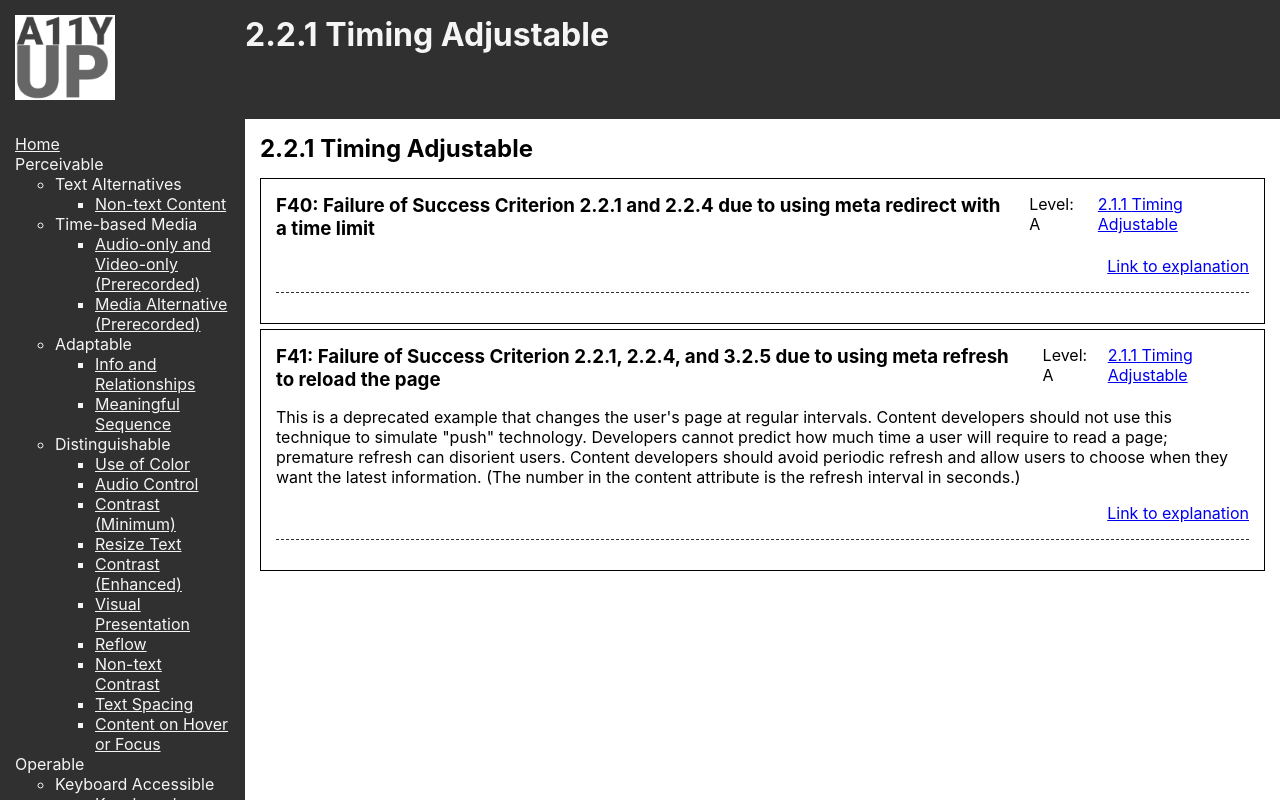
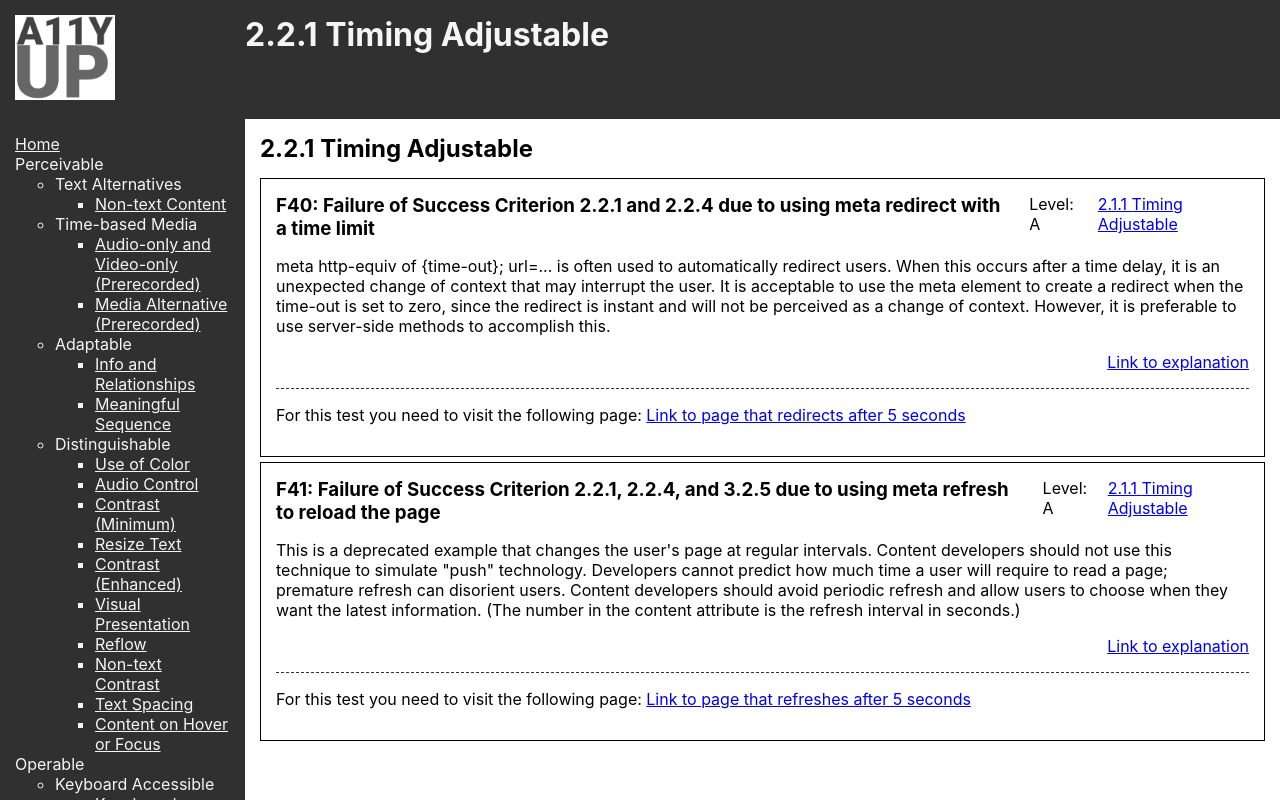
Before and after one commit to hannes-schwarzer/a11y-test-system-improving, a React (Create React App) app: page /wcag/timing-adjustable in a window 1280 px wide. Shown: the top 800 px of the page. Built offline with nearby package versions, Linux system fonts and the light colour scheme.

Commit message:
content control for TimingAdjustable.tsx

```diff
--- a/src/routes/Router.tsx
+++ b/src/routes/Router.tsx
@@ -4,7 +4,6 @@ import { EmptyPageTitle } from "./WcagTestCases/DetailPages/Navigable_Detail/Emp
 import { OnlySeparaterInTitle } from "./WcagTestCases/DetailPages/Navigable_Detail/OnlySeparaterInTitle";
 import { MissingHOne } from "./WcagTestCases/DetailPages/MissingHOne";
 import { KeyboardTrap } from "./WcagTestCases/DetailPages/KeyboardTrap";
-import { DemoPage } from "./WcagTestCases/DetailPages/DemoPage";
 import { Homepage } from "./Homepage/Homepage";
 import { Misc } from "./Misc/Misc";
 import { NonTextContent } from "./WcagTestCases/1_Perceivable/1.1_TextAlternatives/NonTextContent";
@@ -54,6 +53,8 @@ import { NameRoleValue } from "./WcagTestCases/4_Robust/Compatible_4.1/NameRoleV
 import { SomePage } from "./WcagTestCases/DetailPages/SomePage";
 import { NoPageTitle } from "./WcagTestCases/DetailPages/Navigable_Detail/NoPageTitle";
 import { TwoPageTitles } from "./WcagTestCases/DetailPages/Navigable_Detail/TwoPageTitles";
+import { RedirectingPage } from "./WcagTestCases/DetailPages/EnoughTime_Detail/RedirectingPage";
+import { RefreshingPage } from "./WcagTestCases/DetailPages/EnoughTime_Detail/RefreshingPage";
 
 export const Router = () => {
   return (
@@ -302,9 +303,16 @@ export const Router = () => {
         />
         <Route path={"/headings/missingh1"} element={<MissingHOne />} />
         <Route path={"/keyboard/trap"} element={<KeyboardTrap />} />
-        <Route path={"/demo-page"} element={<DemoPage />} />
         <Route path={"/misc"} element={<Misc />} />
         <Route path={"/some-page"} element={<SomePage />} />
+        <Route
+          path={"/timing-adjustable/redirect-to-other-page"}
+          element={<RedirectingPage />}
+        />
+        <Route
+          path={"/timing-adjustable/refreshing-page"}
+          element={<RefreshingPage />}
+        />
       </Routes>
     </BrowserRouter>
   );
--- a/src/routes/WcagTestCases/2_Operable/2.2_EnoughTime/TimingAdjustable.tsx
+++ b/src/routes/WcagTestCases/2_Operable/2.2_EnoughTime/TimingAdjustable.tsx
@@ -1,5 +1,6 @@
 import { Level, TestCase } from "../../../../components/TestCase/TestCase";
 import { Frame } from "../../../../components/Frame/Frame";
+import { Link } from "react-router-dom";
 
 interface Props {
   pageTitle: string;
@@ -14,7 +15,9 @@ export const TimingAdjustable = (props: Props) => {
             "F40: Failure of Success Criterion 2.2.1 and 2.2.4 due to using meta redirect with a time limit"
           }
           successCriterionInWords={"Timing Adjustable"}
-          explanation={""}
+          explanation={
+            "meta http-equiv of {time-out}; url=... is often used to automatically redirect users. When this occurs after a time delay, it is an unexpected change of context that may interrupt the user. It is acceptable to use the meta element to create a redirect when the time-out is set to zero, since the redirect is instant and will not be perceived as a change of context. However, it is preferable to use server-side methods to accomplish this."
+          }
           linkToExplanation={
             "https://www.w3.org/WAI/WCAG21/Techniques/failures/F40.html"
           }
@@ -24,20 +27,12 @@ export const TimingAdjustable = (props: Props) => {
           successCriterionNumber={"2.1.1"}
           level={Level.A}
         >
-          {/*      <head>
-          <title>Do not use this!</title>
-          <meta
-            http-equiv="refresh"
-            content="5; url=http://www.example.com/newpage"
-          />
-        </head>
-        <body>
           <p>
-            If your browser supports Refresh, you'll be transported to our{" "}
-            <a href="http://www.example.com/newpage">new site</a> in 5 seconds,
-            otherwise, select the link manually.
+            For this test you need to visit the following page:{" "}
+            <Link to={"/timing-adjustable/redirect-to-other-page"}>
+              Link to page that redirects after 5 seconds
+            </Link>
           </p>
-        </body> */}
         </TestCase>
         <TestCase
           title={
@@ -60,11 +55,12 @@ export const TimingAdjustable = (props: Props) => {
           successCriterionNumber={"2.1.1"}
           level={Level.A}
         >
-          {/*       <head>
-          <title>HTML Techniques for WCAG 2.0</title>
-          <meta http-equiv="refresh" content="60" />
-        </head>
-        <body>...</body> */}
+          <p>
+            For this test you need to visit the following page:{" "}
+            <Link to={"/timing-adjustable/refreshing-page"}>
+              Link to page that refreshes after 5 seconds
+            </Link>
+          </p>
         </TestCase>
       </Frame>
     </>
--- a/src/routes/WcagTestCases/4_Robust/Compatible_4.1/NameRoleValue.tsx
+++ b/src/routes/WcagTestCases/4_Robust/Compatible_4.1/NameRoleValue.tsx
@@ -410,7 +410,7 @@ export const NameRoleValue = (props: Props) => {
             "https://equalizedigital.com/accessibility-checker/iframe-missing-title/"
           }
         >
-          <iframe height={100} src={"/demo-page"} width={300}></iframe>
+          <iframe height={100} src={"/some-page"} width={300}></iframe>
         </TestCase>
 
         <TestCase
--- a/src/routes/WcagTestCases/DetailPages/DemoPage.tsx
+++ /dev/null
@@ -1,10 +0,0 @@
-export const DemoPage = () => {
-  return (
-    <>
-      <h1>Demo page</h1>
-      <p>
-        This is a basic page to use as a demo page for iframes and webchat etc
-      </p>
-    </>
-  );
-};
--- /dev/null
+++ b/src/routes/WcagTestCases/DetailPages/EnoughTime_Detail/RedirectingPage.tsx
@@ -0,0 +1,20 @@
+export const RedirectingPage = () => {
+  document.title = "Do not use this!";
+  return (
+    <>
+      <head>
+        <meta
+          http-equiv="refresh"
+          content="5; url=http://www.example.com/newpage"
+        />
+      </head>
+      <body>
+        <p>
+          If your browser supports Refresh, you'll be transported to our{" "}
+          <a href="http://www.example.com/newpage">new site</a> in 5 seconds,
+          otherwise, select the link manually.
+        </p>
+      </body>
+    </>
+  );
+};
--- /dev/null
+++ b/src/routes/WcagTestCases/DetailPages/EnoughTime_Detail/RefreshingPage.tsx
@@ -0,0 +1,11 @@
+export const RefreshingPage = () => {
+  document.title = "Refreshing Page";
+  return (
+    <>
+      <head>
+        <meta http-equiv="refresh" content="5" />
+      </head>
+      <p>This page refreshes every 5 seconds.</p>
+    </>
+  );
+};
```
